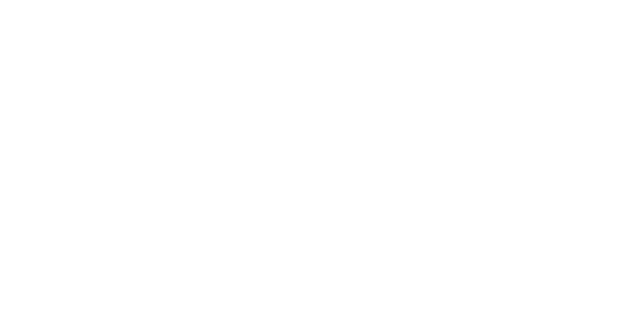
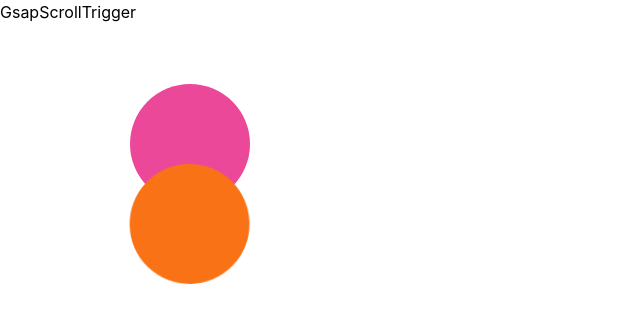
Before and after one commit to ayushsolanki2002102/GsapLearning, a React (Create React App) app: page /gsap-scroll-trigger in a window 1280 px wide. Before the commit this address had no page. Shown: the top 322 px of the page, without its empty margins (0-640 px from the left). Built offline with nearby package versions, Linux system fonts and the light colour scheme.

Commit message:
Gsap Scroll Trigger implemented

```diff
--- a/src/App.js
+++ b/src/App.js
@@ -6,6 +6,7 @@
 import GsapFromTo from "./Pages/GsapFromTo";
 import GsapTimeLine from "./Pages/GsapTimeLine";
 import GsapStagger from "./Pages/GsapStagger";
+import GsapScrollTrigger from "./Pages/GsapScrollTrigger";
 
 function App() {
   return (
@@ -20,6 +21,8 @@
         <Route path="/gsap-from-to" element={<GsapFromTo />} />
         <Route path="/gsap-time-line" element={<GsapTimeLine/>}/>
         <Route path="/gsap-stagger" element={<GsapStagger/>}/>
+        <Route path="/gsap-scroll-trigger" element={<GsapScrollTrigger/>}/>
+
       </Routes>
     </Router>
   );
--- /dev/null
+++ b/src/Pages/GsapScrollTrigger.jsx
@@ -0,0 +1,50 @@
+import React, { useRef } from 'react'
+import gsap from 'gsap'
+import { ScrollTrigger } from 'gsap/all'
+import { useGSAP } from '@gsap/react';
+
+gsap.registerPlugin(ScrollTrigger)
+
+export default function GsapScrollTrigger() {
+    const scrollRef = useRef();
+
+    useGSAP(()=>{
+        const boxes = gsap.utils.toArray(scrollRef.current.children);
+        boxes.forEach((box) => {
+            gsap.to(box,{
+                x:150,
+                rotation:360,
+                borderRadius:'100%',
+                scale:1.5,
+                scrollTrigger:{
+                    trigger: box,
+                    start:'bottom, bottom',
+                    end:'top 20%',
+                    scrub:true,
+
+
+                },
+                ease:'power1.inOut',
+
+            })
+        })
+    },{scope:scrollRef})
+
+  return (
+    <div>
+        <h2>GsapScrollTrigger</h2>
+        <div className='mt-20 w-full h-screen' ref={scrollRef}>
+            <div id='scroll-pink'
+            className='scroll-box w-20 h-20 rounded-lg bg-pink-500'
+            />
+             <div id='scroll-orange'
+            className='scroll-box w-20 h-20 rounded-lg bg-orange-500'
+            />
+        </div>
+
+
+
+    </div>
+
+  )
+}
--- a/src/Pages/Main.jsx
+++ b/src/Pages/Main.jsx
@@ -42,9 +42,17 @@
           <li>
             <Link
               to="/gsap-stagger"
+              className="block w-full py-2 px-4 bg-indigo-500 text-white font-semibold rounded-lg hover:bg-purple-600 transition duration-300"
+            >
+              Gsap Stagger
+            </Link>
+          </li>
+          <li>
+            <Link
+              to="/gsap-scroll-trigger"
               className="block w-full py-2 px-4 bg-yellow-500 text-white font-semibold rounded-lg hover:bg-purple-600 transition duration-300"
             >
-              GsapStagger
+              Gsap Scroll Trigger
             </Link>
           </li>
         </ul>
```
